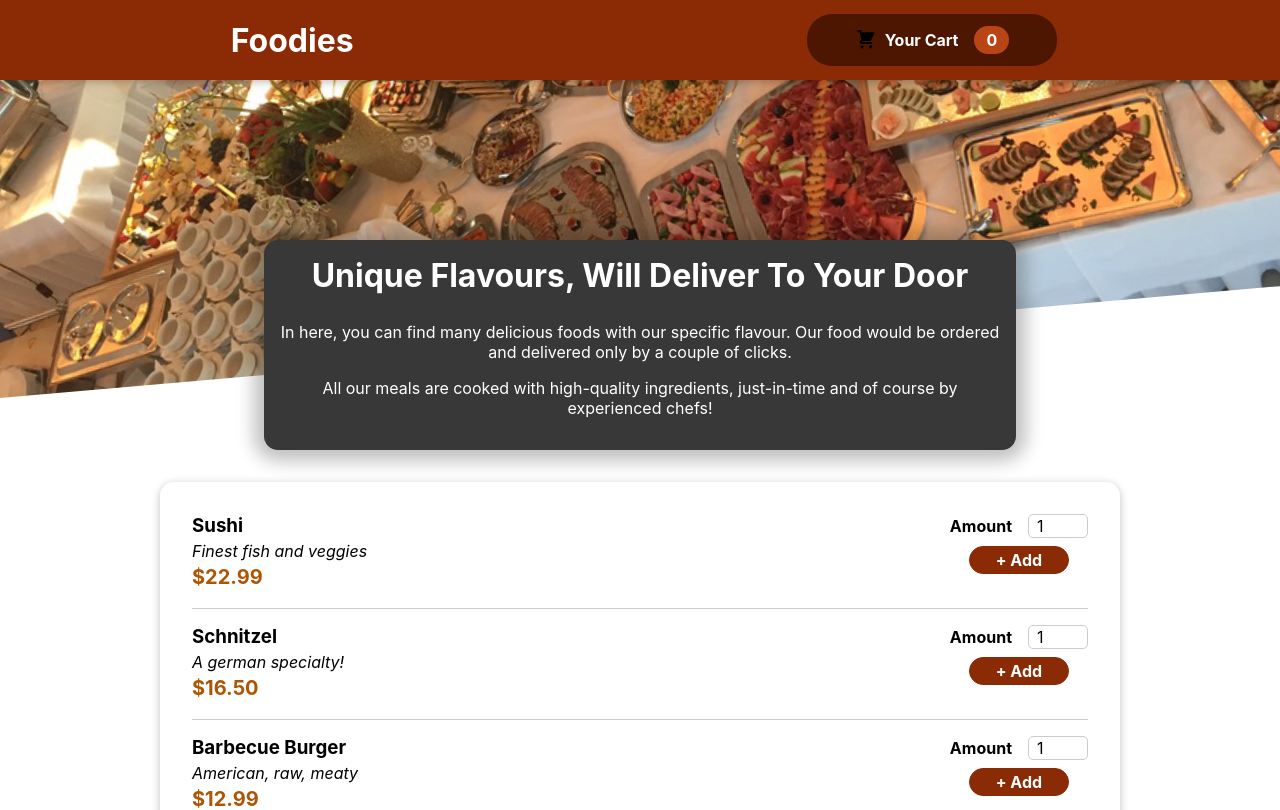
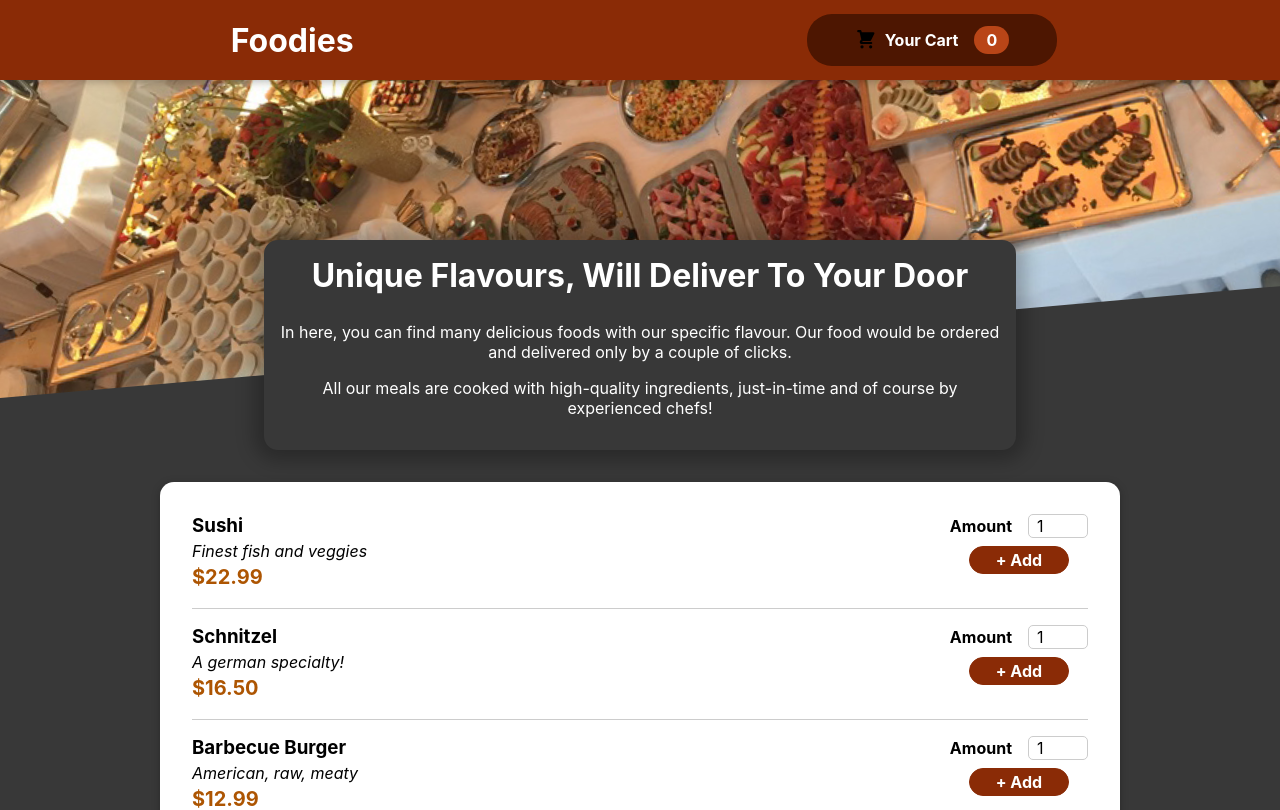
Before and after one commit to samane-jpg/order-app, a React (Create React App) app: page / in a window 1280 px wide. Shown: the top 810 px of the page. Built offline with nearby package versions, Linux system fonts and the light colour scheme.

Commit message:
Change background color of whole page

```diff
--- a/src/index.css
+++ b/src/index.css
@@ -5,6 +5,7 @@ body {
     sans-serif;
   -webkit-font-smoothing: antialiased;
   -moz-osx-font-smoothing: grayscale;
+  background-color: #383838;
 }
 
 code {
```
